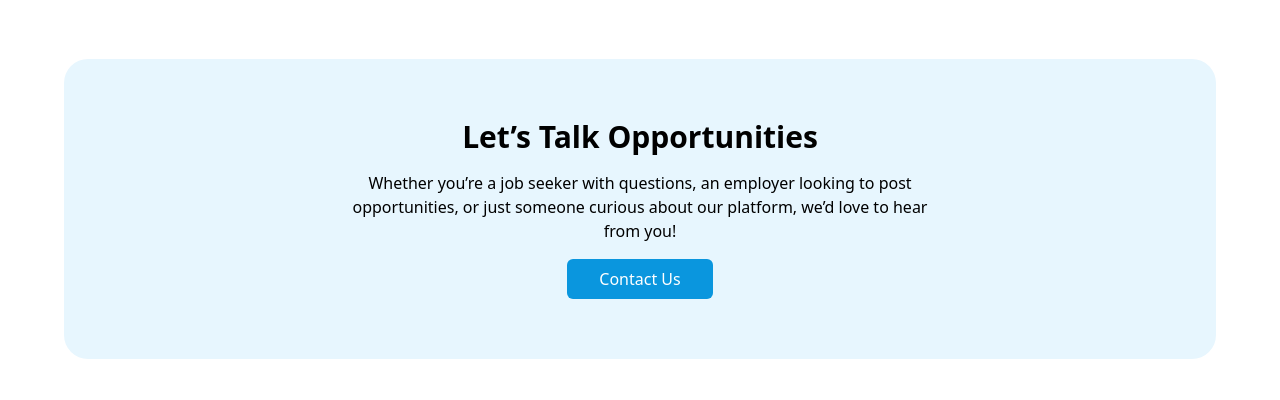
After one commit to AyatiOgo/warri-jobs-deploy, a Django app: page /about-us/ in a window 1280 px wide. The commit adds this page. Shown: the part 949-1349 px from the top of the page. Run offline with Django 5.2, Linux system fonts and the light colour scheme; some libraries are stand-ins or nearby versions.

Commit message:
about us page added

```diff
--- a/jobBoard/settings.py
+++ b/jobBoard/settings.py
@@ -107,13 +107,7 @@ DATABASES = {
 
 AUTH_PASSWORD_VALIDATORS = [
     {
-        'NAME': 'django.contrib.auth.password_validation.UserAttributeSimilarityValidator',
-    },
-    {
         'NAME': 'django.contrib.auth.password_validation.MinimumLengthValidator',
-    },
-    {
-        'NAME': 'django.contrib.auth.password_validation.CommonPasswordValidator',
     },
     {
         'NAME': 'django.contrib.auth.password_validation.NumericPasswordValidator',
--- /dev/null
+++ b/jobs/templates/about.html
@@ -0,0 +1,72 @@
+{% extends 'index.html' %}
+{% load static %}
+{% block title %} About US {% endblock %}
+{% block content %}
+
+<!-- header section -->
+<div class="w-full flex justify-center bg-cover bg-center bg-black relative"  style=" background-image: url('{% static "images/job-bg.jpg" %}'); " >
+    <!-- background overlay -->
+        <div class="absolute w-full h-full bg-black/50 z-0" >
+        </div>
+    <div class="w-full pb-20 pt-40 z-10 md:w-6xl md:pb-40 md:pt-50  " >
+        <div  class="w-full flex flex-col items-center gap-4" >
+            <h1 class="text-white font-bold text-3xl sm:text-5xl "> About Us </h1>
+        </div>
+    </div>
+</div>
+
+<!-- main section -->
+ <div class="w-full flex justify-center pt-10 pr-4 pl-4 pb-10 sm:pt-15 sm:p-15">
+    <div class="w-full sm:w-6xl">
+        <div class="w-full flex sm:justify-between sm:gap-4">
+            <!-- left -->
+            <div class=" w-full flex flex-col gap-4">
+                <div class="w-full p-8 bg-[#E7F6FE] flex flex-col gap-4 rounded-2xl">
+                    <h3 class="text-2xl font-bold "> Our Mission</h3>
+                    <p>
+                        Our mission is to connect talent with opportunity by creating a
+                        seamless, transparent, and empowering platform for job seekers and
+                        employers. We strive to make hiring simpler, faster,
+                        and fairer ensuring that every candidate finds the right role, and
+                        every business finds the right people to grow.
+                    </p>
+                </div>
+                <div class="w-full p-8 bg-[#0BA5F4] flex flex-col gap-4 rounded-2xl text-white">
+                    <h3 class="text-2xl font-bold "> Our Vision </h3>
+                    <p>
+                        Our vision is to be the most trusted and impactful job board
+                        in the industry, bridging skills and opportunities across all sectors.
+                        We aim to shape the future of work by helping individuals achieve their
+                        career aspirations and enabling organizations to thrive with the right talent.
+                    </p>
+                </div>
+            </div>
+
+           <!-- right -->
+            <div class="hidden sm:block sm:relative w-full h-auto rounded-2xl overflow-hidden">
+                <img src="{% static 'images/warri.jpg' %}" class=" w-full h-full object-cover " alt="">
+            </div>
+        </div>
+    </div>
+
+ </div>
+
+<!-- contact section -->
+ <div class="w-full flex justify-center ">
+    <div class="w-full sm:w-6xl">
+        <div class="w-full flex flex-col justify-center items-center gap-4 bg-[#E7F6FE] sm:pb-15 sm:pt-15 sm:rounded-3xl pr-4 pl-4 pt-8 pb-8">
+           <h2 class="text-3xl font-bold "> Let’s Talk Opportunities </h2>
+           <p class="text-center w-full sm:w-150">
+                Whether you’re a job seeker with questions, an employer
+                looking to post opportunities, or just someone curious
+                about our platform, we’d love to hear from you!
+            </p>
+             <a href="" class="bg-[#0A96DE] py-2 px-8 text-white rounded-md w-full md:w-auto text-center">
+                 Contact Us
+            </a>
+        </div>
+    </div>
+
+ </div>
+
+{% endblock %}
--- a/jobs/templates/partials/navbar.html
+++ b/jobs/templates/partials/navbar.html
@@ -17,7 +17,7 @@
       <div id="menu" class="w-full md:max-lg:hidden  sm:hidden md:flex flex-col sm:flex-row gap-4 items-start md:items-center mt-4 md:mt-0 hidden sm:justify-end">
         <div class="flex flex-col sm:flex-row gap-4 pb-5 sm:pb-0">
         <a href="#">About us</a>
-        <a href="#">Contact us</a>
+        <a href="#contactus">Contact us</a>
         </div>
         {% if user.is_authenticated %}
         <div class="flex flex-col md:flex-row gap-4 w-full md:w-auto">
--- a/jobs/urls.py
+++ b/jobs/urls.py
@@ -8,5 +8,5 @@ urlpatterns = [
     path('search/', searchView, name='search'),
     path('jobslist/', joblist, name='jobslist'),
     path('add-job/', add_job_view, name='add-job'),
-    path('email/', emailView, name='email'),
+    path('about-us/', aboutview, name='about'),
 ]
--- a/jobs/views.py
+++ b/jobs/views.py
@@ -101,6 +101,6 @@ def add_job_view(request):
         form = JobForm()
     return render(request, "add-job.html", {'form':form})
 
-def emailView(request):
+def aboutview(request):
 
-    return render(request, 'email-template.html')
+    return render(request, 'about.html')
```
